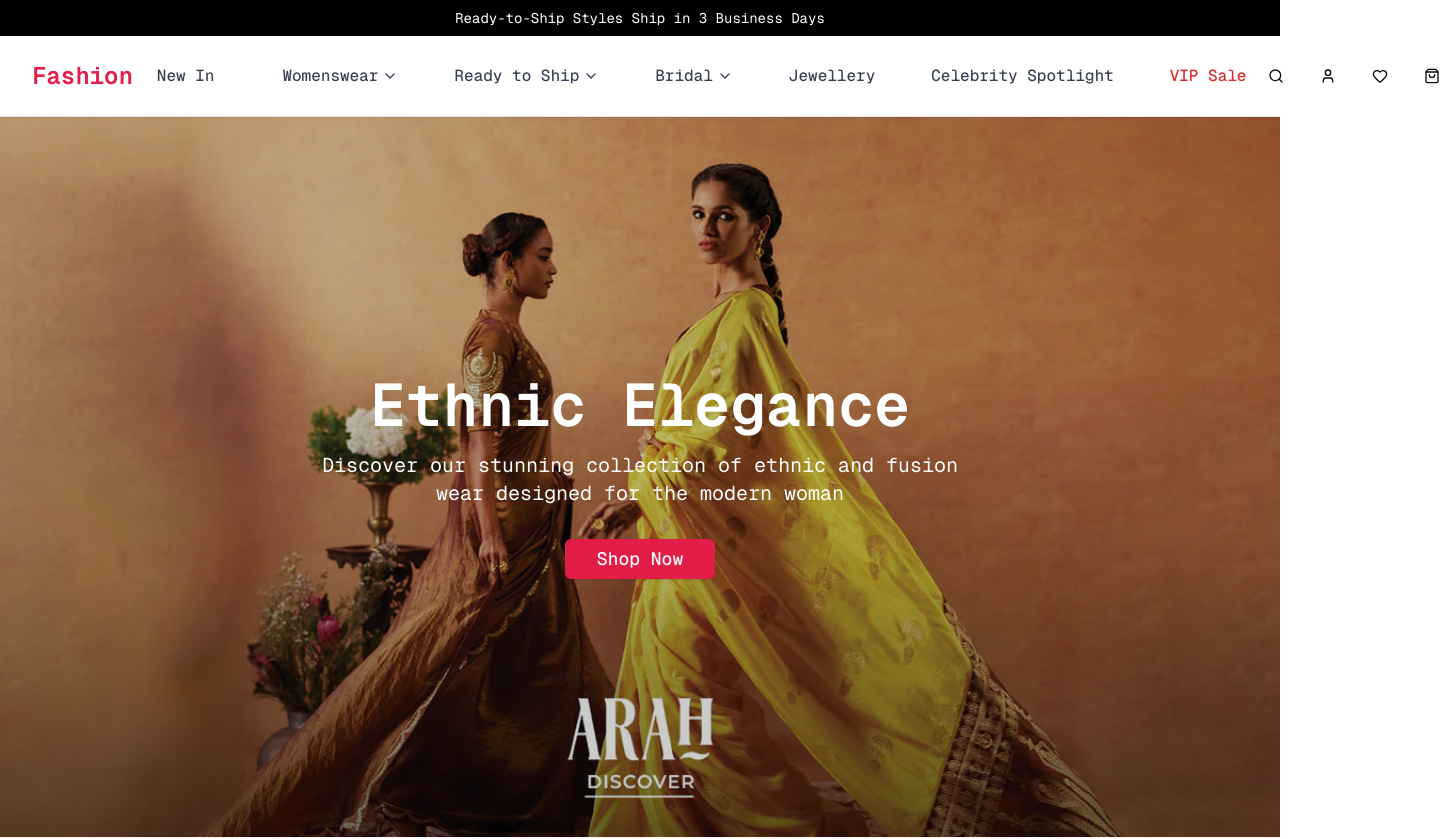
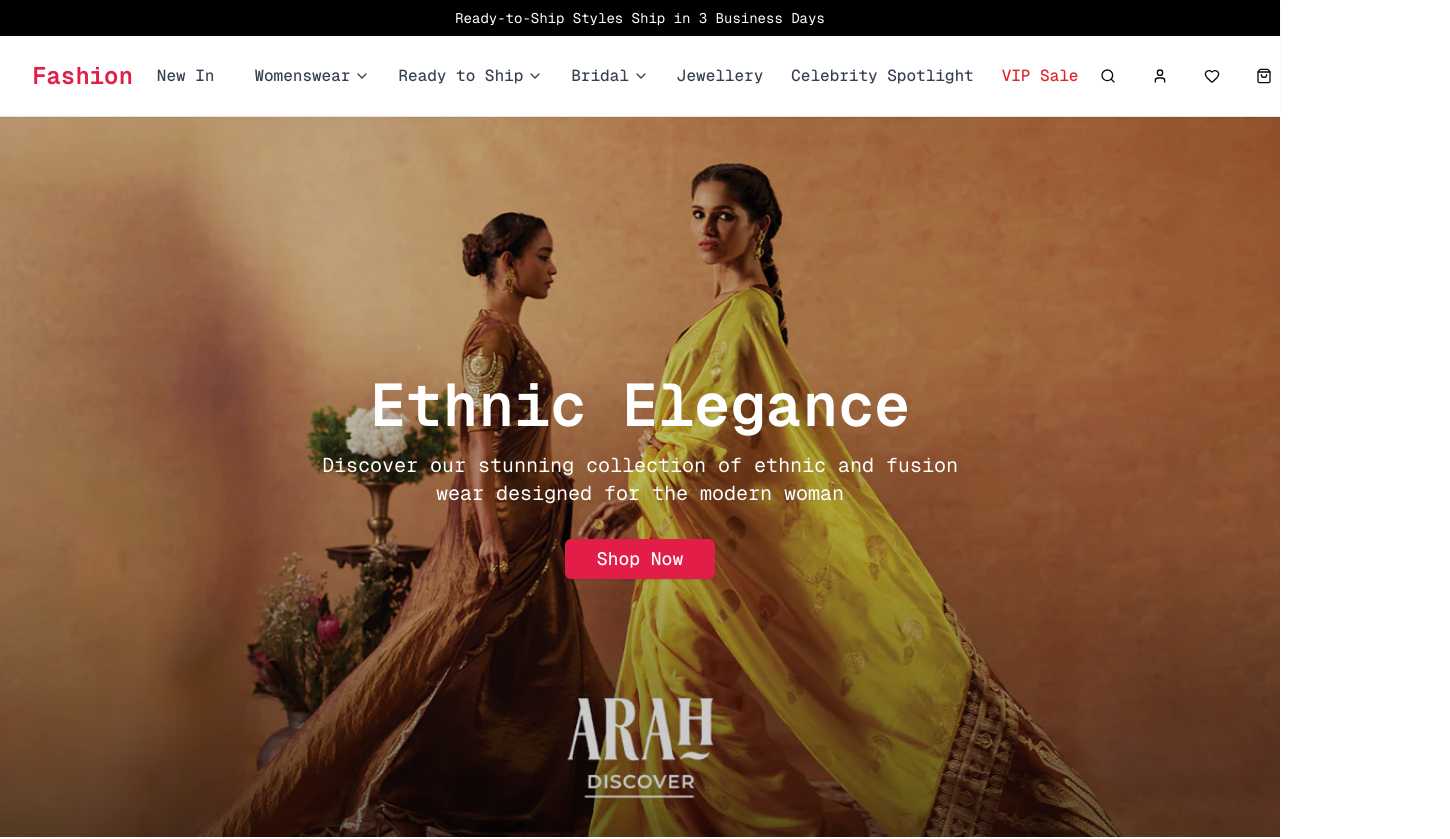
Before and after one commit to muskanm1111/womens-wear-ecom, a Next.js app: page / in a window 1280 px wide. Shown: the top 839 px of the page, 1450 px wide, since content can reach past the window. Built offline with nearby package versions, Linux system fonts and the light colour scheme.

Commit message:
Fix: Enhance hover effects in Navbar component for better user experience

```diff
--- a/src/components/navbar.jsx
+++ b/src/components/navbar.jsx
@@ -89,16 +89,16 @@ export default function Header() {
             </div>
 
             {/* Desktop Navigation */}
-            <nav className="hidden lg:flex space-x-1  text-nowrap xl:space-x-8 flex-1 justify-center">
+            <nav className="hidden lg:flex space-x-1  text-nowrap group:hover:underline flex-1 justify-center">
               <Link
                 href="/new-in"
-                className="px-6 py-2 text-gray-700 hover:text-rose-600 font-medium text-sm xl:text-base transition-colors"
+                className="px-6 py-2 text-gray-700 hover:text-rose-600 hover:underline underline-offset-4 transition-all duration-300 font-medium text-sm xl:text-base"
               >
                 New In
               </Link>
 
               <DropdownMenu>
-                <DropdownMenuTrigger className="flex items-center px-3 py-2 text-gray-700 hover:text-rose-600 font-medium text-sm xl:text-base transition-colors">
+                <DropdownMenuTrigger className="flex items-center px-3 py-2 hover:underline underline-offset-4 text-gray-700 hover:text-rose-600 font-medium text-sm xl:text-base transition-colors">
                   Womenswear <ChevronDown className="ml-1 h-4 w-4" />
                 </DropdownMenuTrigger>
                 <DropdownMenuContent className="w-56">
@@ -118,7 +118,7 @@ export default function Header() {
               </DropdownMenu>
 
               <DropdownMenu>
-                <DropdownMenuTrigger className="flex items-center px-3 py-2 text-gray-700 hover:text-rose-600 font-medium text-sm xl:text-base transition-colors">
+                <DropdownMenuTrigger className="flex items-center px-3 py-2 text-gray-700 hover:underline underline-offset-4 hover:text-rose-600 font-medium text-sm xl:text-base transition-colors">
                   Ready to Ship <ChevronDown className="ml-1 h-4 w-4" />
                 </DropdownMenuTrigger>
                 <DropdownMenuContent className="w-56">
@@ -138,7 +138,7 @@ export default function Header() {
               </DropdownMenu>
 
               <DropdownMenu>
-                <DropdownMenuTrigger className="flex items-center px-3 py-2 text-gray-700 hover:text-rose-600 font-medium text-sm xl:text-base transition-colors">
+                <DropdownMenuTrigger className="flex items-center px-3 py-2 text-gray-700 hover:underline underline-offset-4 hover:text-rose-600 font-medium text-sm xl:text-base transition-colors">
                   Bridal <ChevronDown className="ml-1 h-4 w-4" />
                 </DropdownMenuTrigger>
                 <DropdownMenuContent className="w-56">
@@ -159,19 +159,19 @@ export default function Header() {
 
               <Link
                 href="/jewellery"
-                className="px-3 py-2 text-gray-700 hover:text-rose-600 font-medium text-sm xl:text-base transition-colors"
+                className="px-3 py-2 hover:underline underline-offset-4 text-gray-700 hover:text-rose-600 font-medium text-sm xl:text-base transition-colors"
               >
                 Jewellery
               </Link>
               <Link
                 href="/celebrity-spotlight"
-                className="px-3 py-2 text-gray-700 hover:text-rose-600 font-medium text-sm xl:text-base transition-colors whitespace-nowrap"
+                className="px-3 py-2 hover:underline underline-offset-4 text-gray-700 hover:text-rose-600 font-medium text-sm xl:text-base transition-colors whitespace-nowrap"
               >
                 Celebrity Spotlight
               </Link>
               <Link
                 href="/vip-sale"
-                className="px-3 py-2 text-red-600 hover:text-red-700 font-medium text-sm xl:text-base transition-colors"
+                className="px-3 py-2 hover:underline underline-offset-4 text-red-600 hover:text-red-700 font-medium text-sm xl:text-base transition-colors"
               >
                 VIP Sale
               </Link>
```
